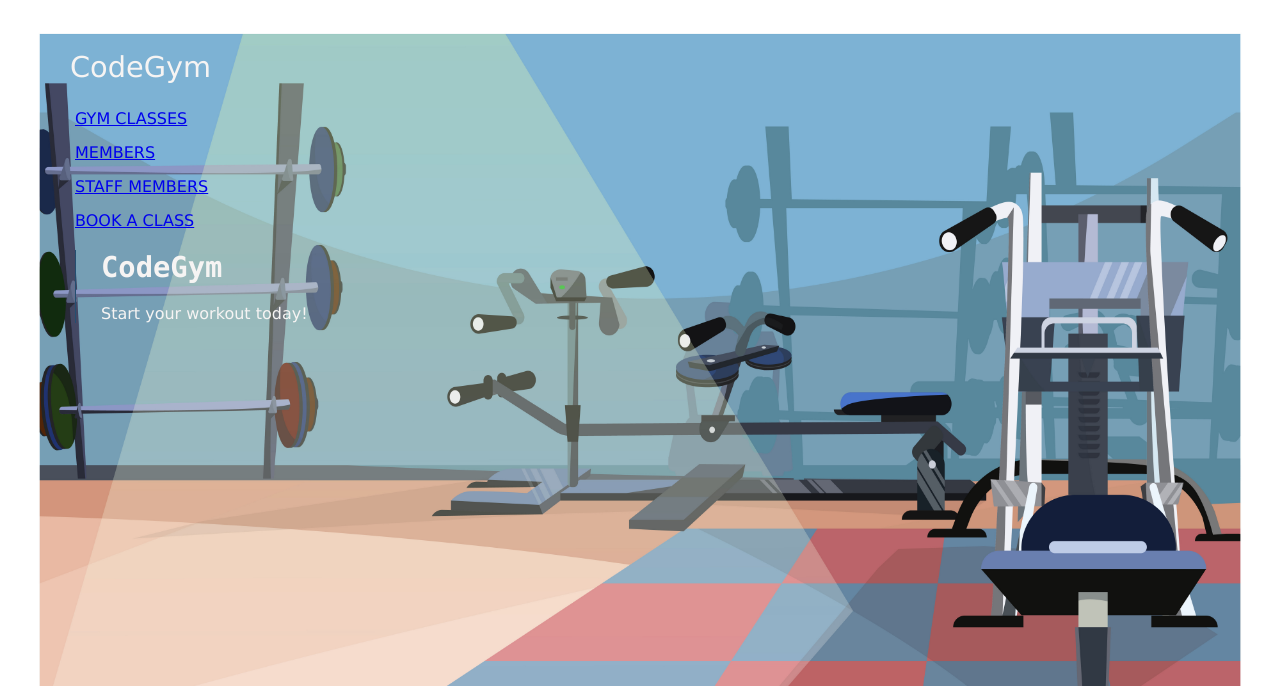
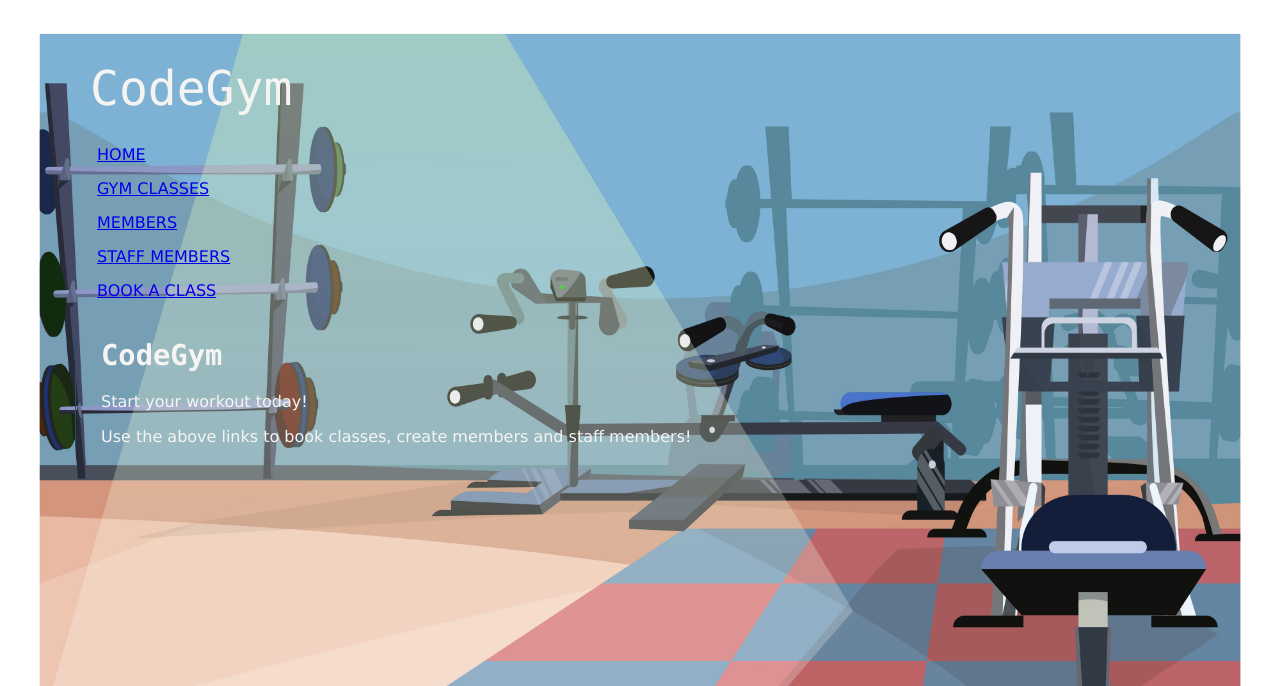
Before and after one commit to KieranShek/CodeGym_Flask_Full_Stack_Web_App, a Flask app: page / in a window 1280 px wide. Shown: the top 686 px of the page. Run offline with Flask 2, Linux system fonts and the light colour scheme.

Commit message:
fixed display error

```diff
--- a/console.py
+++ b/console.py
@@ -78,13 +78,13 @@ member_repository.save(member20)
 member21 = Member('Alex', 'Premium')
 member_repository.save(member21)
 
-gym_class1 = Gym_class('Spin Class', 1, '2022-07-22', '09:00', 45, 10)
+gym_class1 = Gym_class('Spin Class', 1, '2021-09-01', '09:00', 45, 10)
 gym_class_repository.save(gym_class1)
 
-gym_class2 = Gym_class('Leg Day', 2, '2022-07-22', '09:00', 60, 8)
+gym_class2 = Gym_class('Leg Day', 2, '2021-09-01', '09:00', 60, 8)
 gym_class_repository.save(gym_class2)
 
-gym_class3 = Gym_class('Arm Day', 3, '2022-07-22', '12:00', 60, 12)
+gym_class3 = Gym_class('Arm Day', 3, '2021-08-30', '12:00', 60, 12)
 gym_class_repository.save(gym_class3)
 
 staff1 = Staff_Member('Steve', 'Instructor')
--- a/controllers/booking_controller.py
+++ b/controllers/booking_controller.py
@@ -37,7 +37,7 @@ def create_booking():
                 booking_repository.save(booking)
             except:
                 return render_template("bookings/error_duplicate.html", gym_class = gym_class, member = member)
-            # return redirect('/bookings')
+            return redirect('/bookings')
         elif member.type.lower() == "deactivated":
             return render_template("bookings/error_permissions.html", gym_class = gym_class, member = member)
         elif gym_class.time > datetime.time(8, 0) and gym_class.time < datetime.time(10,0):
--- a/controllers/staff_member_controller.py
+++ b/controllers/staff_member_controller.py
@@ -15,7 +15,6 @@ def staff_members():
 def show(id):
     staff_member = staff_member_repository.select(id)
     gym_classes = staff_member_repository.gym_classes(staff_member)
-    # pdb.set_trace()
     return render_template("staff_members/show.html", staff_member = staff_member, gym_classes = gym_classes)
 
 @staff_members_blueprint.route("/staff_members/new", methods=['GET'])
--- a/static/css/style.css
+++ b/static/css/style.css
@@ -9,9 +9,12 @@ body {
   }
 
   header {
-    font-size: 1.8em;
+    font-family: "Lucida Console", Monaco, monospace;
+    font-size: 3em;
     margin-bottom: 0px;
-    margin-left: 20px
+    margin-left: 20px;
+    padding-left: 20px;
+    padding-top: 10px;
   }
 
   h1, h2, h3, h4, h5, h6 {
@@ -36,9 +39,11 @@ body {
   }
 
   nav {
-    padding: 0px;
+    padding-top: 4px;
     margin: 0px;
     padding-right: 25px;
+    padding-left: 22px;
+    padding-bottom: 3px;
   }
 
   nav ul li {
--- a/templates/base.html
+++ b/templates/base.html
@@ -17,6 +17,9 @@
 <main gym_class="flex flex--row">
   <nav>
     <ul>
+      <li>
+        <a href="/">Home</a>
+      </li>
       <li>
         <a href="/gym_classes">gym classes</a>
       </li>
--- a/templates/index.html
+++ b/templates/index.html
@@ -4,4 +4,5 @@
 <h1>CodeGym</h1>
 
 <p>Start your workout today!</p>
+<p>Use the above links to book classes, create members and staff members!</p>
 {% endblock %}
--- a/templates/staff_members/show.html
+++ b/templates/staff_members/show.html
@@ -6,7 +6,7 @@
 
 <td><a href="/staff_members/{{staff_member.id}}/edit"> Edit </a></td>
 
-<h3>Attending:</h3>
+<h3>Hosting Classes:</h3>
 
 <ul>
     {% for gym_class in gym_classes %}
```
Also changed, not shown: run_tests.py (+8 -0 lines), tests/booking_test.py (+31 -0 lines), tests/gym_class_test.py (+23 -11 lines), tests/staff_member_test.py (+17 -0 lines).
